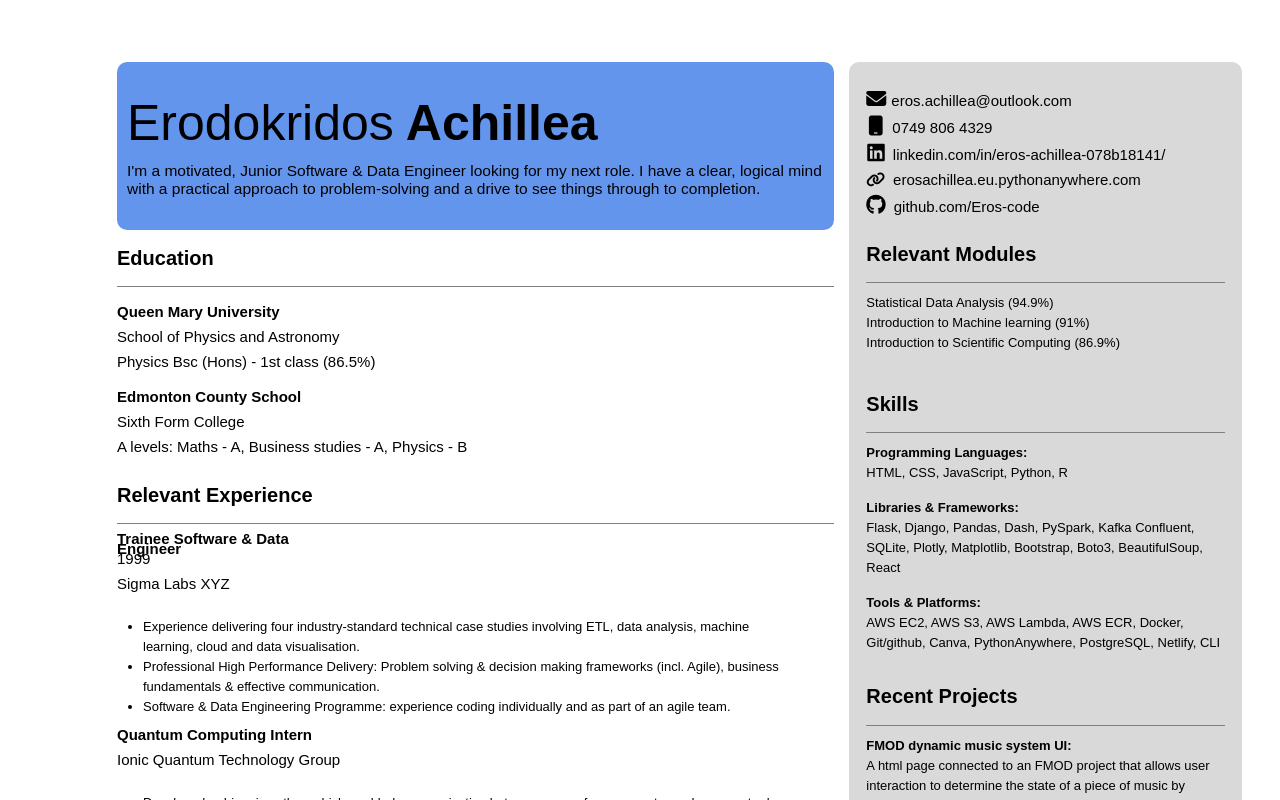
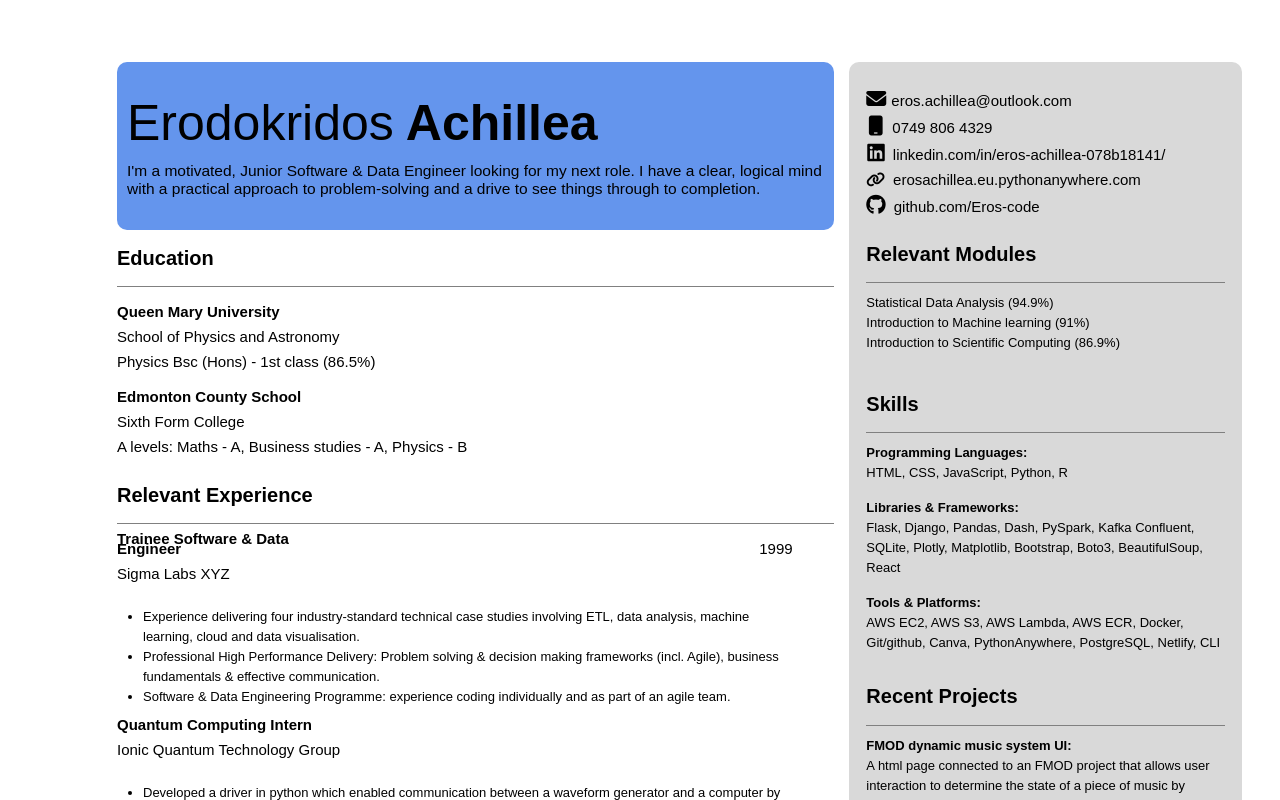
Before and after one commit to Eros-code/Eros-react-cv, a React (Vite) app in the folder my-first-vite-project/: page / in a window 1280 px wide. Shown: the top 800 px of the page. Built offline with nearby package versions, Linux system fonts and the light colour scheme.

Commit message:
begin adding dates to experience

```diff
--- a/my-first-vite-project/src/App.css
+++ b/my-first-vite-project/src/App.css
@@ -234,5 +234,5 @@ p {
 }
 
 .experience-title {
-  margin-right: 90%;
+  margin-right: 80%;
 }
```
